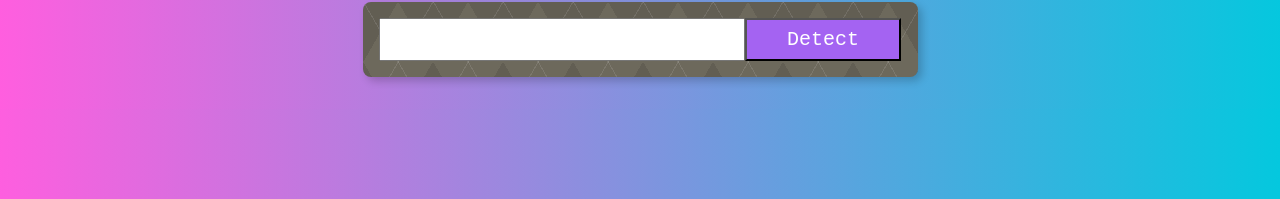
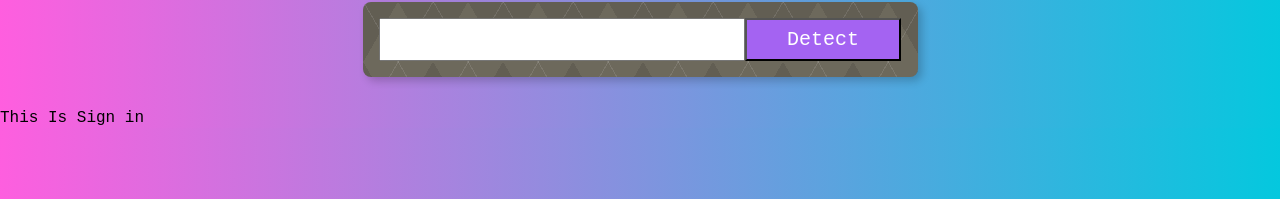
Before and after one commit to daryldelrosario/smart-brain, a React (Create React App) app: page / in a window 1280 px wide. Shown: the part 354-553 px from the top of the page. Built offline with nearby package versions, Linux system fonts and the light colour scheme.

Commit message:
create SignIn component

```diff
--- a/src/App.js
+++ b/src/App.js
@@ -4,6 +4,7 @@
 import Rank from "./components/Rank/Rank";
 import ImageLinkForm from "./components/ImageLinkForm/ImageLinkForm";
 import FaceRecognition from "./components/FaceRecognition/FaceRecognition";
+import SignIn from "./components/SignIn/SignIn";
 import ParticlesBg from 'particles-bg';
 import './App.css';
 
@@ -122,6 +123,7 @@
         regions={regions}
         faceDetected={faceDetected}
       />
+      <SignIn />
     </div>
   );
 }
--- /dev/null
+++ b/src/components/SignIn/SignIn.jsx
@@ -0,0 +1,9 @@
+const SignIn = () => {
+  return (
+    <>
+      <p>This Is Sign in</p>
+    </>
+  )
+}
+
+export default SignIn;
```
